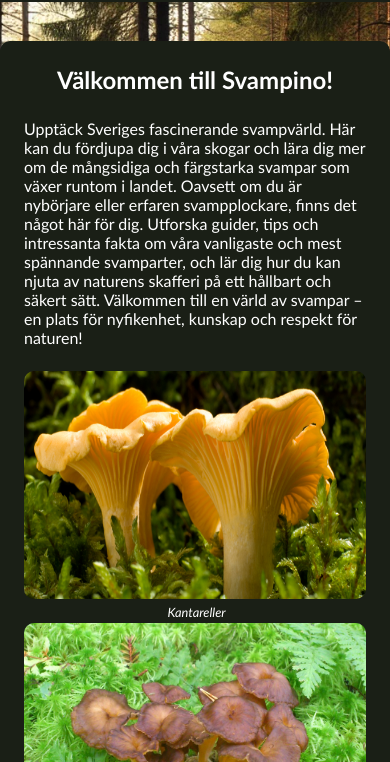
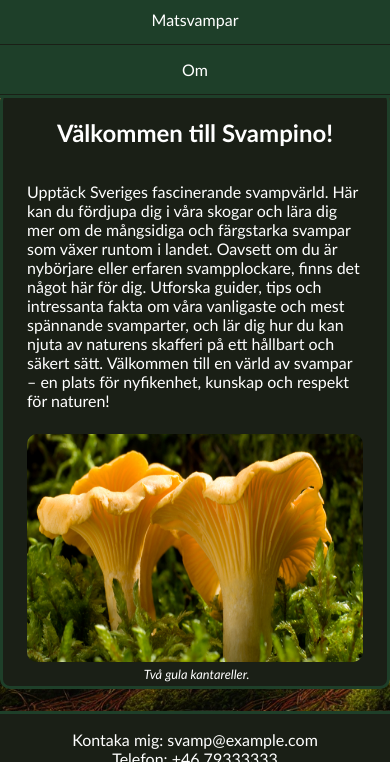
Before and after one commit to Tibitoe/Examination, a plain HTML site: page index.html in a window 390 px wide. Shown: the part 55-817 px from the top of the page. Drawn offline with Linux system fonts and the light colour scheme.

Commit message:
navbar done, added javascript to hide navbar when scrolling down on mobile, position of section, mediaqueries for footer and navbar, removed one image from homepage, one is enough, various small tweaks.

```diff
--- a/index.html
+++ b/index.html
@@ -9,11 +9,11 @@
 <body>
     <header>
         <h1>Svampino</h1>
-        <nav>
+        <nav role="navigation">
             <ul>
-                <li><a href="index.html" class="active">Hem</a></li>
-                <li><a href="svampar.html">Matsvampar</a></li>
-                <li><a href="om.html">Om</a></li>
+                <li><a href="index.html" class="active" aria-label="Länk till startsidan">Hem</a></li>
+                <li><a href="svampar.html" aria-label="Länk till bildgalleri med matsvampar">Matsvampar</a></li>
+                <li><a href="om.html" aria-label="Länk till Om mig sidan">Om</a></li>
             </ul>
         </nav>
     </header>
@@ -29,13 +29,7 @@
             <figure class="index-image">
                 <img src="img/mushrooms/kantareller.webp" alt="Två gula kantareller som växer i mossa">
                 <figcaption>
-                    Kantareller
-                </figcaption>
-            </figure>
-            <figure class="index-image">
-                <img src="img/mushrooms/trattis.webp" alt="Ett gäng trattkantareller som växer i mossa">
-                <figcaption>
-                    Trattkantareller
+                    Två gula kantareller.
                 </figcaption>
             </figure>
         </section>
@@ -53,5 +47,7 @@
             </div>
         </div>
     </footer>
+    <!-- Links the scripts.js file for the navbar scrolling !-->
+    <script src="scripts.js"></script>
 </body>
 </html>
--- /dev/null
+++ b/scripts.js
@@ -0,0 +1,18 @@
+document.addEventListener('DOMContentLoaded', function() {
+    let lastScrollTop = 0;
+    const navbar = document.querySelector('header');
+
+    window.addEventListener('scroll', function() {
+        let scrollTop = window.pageYOffset || document.documentElement.scrollTop;
+
+        if (scrollTop > lastScrollTop) {
+            // Scrolling down
+            navbar.classList.add('navbar-hidden');
+        } else {
+            // Scrolling up
+            navbar.classList.remove('navbar-hidden');
+        }
+
+        lastScrollTop = scrollTop <= 0 ? 0 : scrollTop; // For Mobile or negative scrolling
+    }, false);
+});
--- a/styles.css
+++ b/styles.css
@@ -16,6 +16,9 @@
   background: var(--color1);
   color: var(--colortext);
 } */
+ html {
+    background-color: var(--color1);
+ }
 
 body {
     font-family: 'Gill Sans', 'Gill Sans MT', Calibri, 'Trebuchet MS', sans-serif;
@@ -36,6 +39,7 @@ header {
     z-index: 1000;
     justify-content: space-between;
     align-items: center;
+    border-bottom: 3px solid var(--color2);
 }
 
 h1 {
@@ -46,7 +50,6 @@ h1 {
 
 nav {
     display: flex;
-    background-color: var(--color1);
 }
 
 nav ul {
@@ -62,7 +65,7 @@ nav ul li {
 
 nav ul li a {
     background: var(--color2);
-    padding: 10px;
+    padding: 15px;
     color: var(--colortext);
     border-radius: 0.2rem;
     text-decoration: none;
@@ -82,21 +85,22 @@ nav ul li a:hover {
     background: url('img/mushrooms/forest.webp');
     background-size: cover;
     background-attachment: fixed;
-    height: 100vh;
+    height: 64vh;
     overflow: hidden;
-    padding-top: 6rem;
+    padding-top: 18rem;
     padding-bottom: 5rem;
 }
 .section-home {
     display: grid;
     grid-template-columns: 1fr;
-    grid-template-rows: 30px 0.3fr 1fr 1fr;
+    grid-template-rows: 40px 0.3fr 1fr;
     gap: 1.5rem;
     margin: 0 auto;
     padding: 1.5rem;
     background-color: var(--color1);
     border-radius: 10px;
     max-width: 800px;
+    border: var(--color2) 3px solid;
 }
 .section-home h2{
     text-align: center;
@@ -146,3 +150,66 @@ figcaption {
     height: 24px;
 }
 /*FOOTER END*/
+
+/*MEDIA QUERIES*/
+
+/*Mobile*/
+@media (max-width: 500px) {
+    header {
+        flex-direction: column;
+        width: 100%;
+        padding: 0;
+        margin: 0;
+    }
+    nav {
+        position: sticky;
+        width: 100%;
+        padding: 0;
+        margin: 0;
+    }
+
+    nav ul {
+        display: block;
+        flex-direction: column;
+        max-width: 100%;
+        padding: 0;
+        margin: 0;
+    }
+
+    nav ul li {
+        width: 100%;
+        padding: 0;
+        margin: 0;
+        margin-bottom: 1px;
+    }
+
+    nav ul li a {
+        display: flex;
+        justify-content: center; /* Center the text horizontally */
+        align-items: center; /* Center the text vertically */
+        width: 100vw;
+        border-radius: 0;
+        box-sizing: border-box;
+        text-align: center; /* Ensure text is centered */
+        margin: 0;
+    }
+    h1 {
+        display: none;
+    }
+    .main-index {
+        padding-top: 9.1rem;
+    }
+    .footer-content {
+        flex-direction: column;
+        text-align: center;
+    }
+
+    .social-icons a {
+        margin: 0.5rem 0;
+    }
+    /* Hide the navbar when scrolling down */
+    .navbar-hidden {
+        transform: translateY(-100%);
+        transition: transform 0.3s ease-in-out;
+    }
+}
```
Also changed, not shown: om.html (+19 -7 lines), svampar.html (+19 -7 lines).
